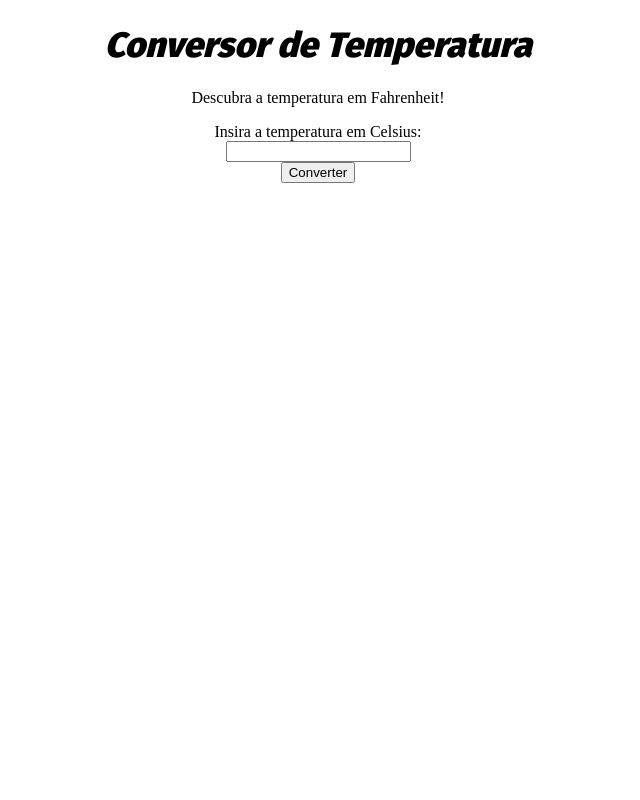
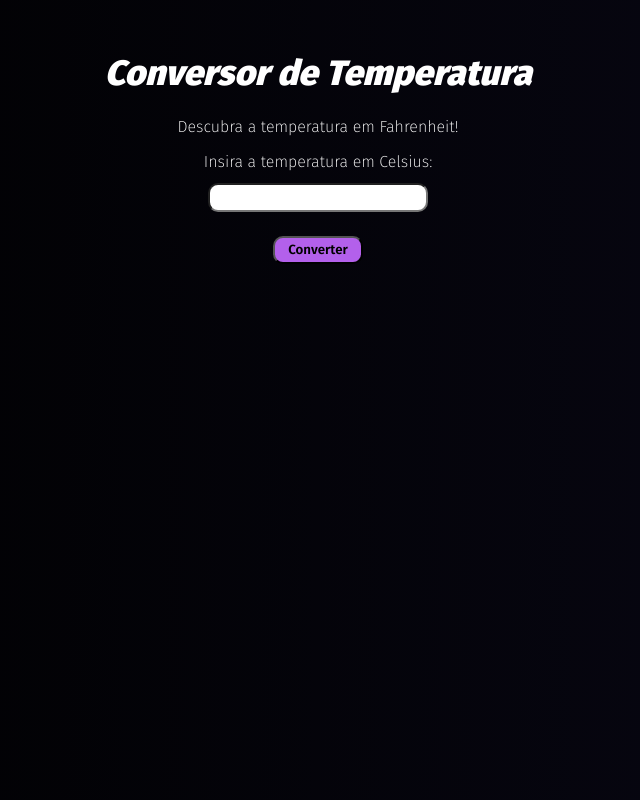
Before and after one commit to carolinadeoli/conversor-temperatura, a plain HTML site: page index.html in a window 1280 px wide. Shown: the whole page, without its empty margins (322-962 px from the left). Drawn offline with Linux system fonts and the light colour scheme.

Commit message:
estilização

```diff
--- a/index.html
+++ b/index.html
@@ -13,7 +13,7 @@
     <p class="subtit">Descubra a temperatura em Fahrenheit!</p>
     <label for="temperatura" id="temperatura"> Insira a temperatura em Celsius:</label> <br>
     <input type="number" id="temperatura" size="2"> <br>
-    <button type="submit" onclick="Converter()">Converter</button>
+    <button type="submit" class="button" onclick="Converter()">Converter</button>
     <h2 id="valorFahrenheit"></h2>
 </div>
 </section>
--- a/style.css
+++ b/style.css
@@ -1,13 +1,42 @@
 @charset "UTF-8";
 @import url('https://fonts.googleapis.com/css2?family=Fira+Sans:wght@100;200;600;900&display=swap');
+
+body{
+    background-image: linear-gradient(to right, black, #080714);
+}
 
 h1{
     font-family: 'Fira Sans', sans-serif;
     font-weight: 700;
     font-style: italic;
     font-size: 2.2em;
+    color: white;
 }
+p, label{
+    color:white;
+    font-family: 'Fira Sans', sans-serif;
+    font-weight: 400;
 
+}
 .container{
     text-align: center;
+    padding: 20px;
+    height: 90vh;
 }
+.button{
+    font-family: 'Fira Sans', sans-serif;
+    font-weight: 600;
+    background-color: rgb(179, 96, 235);
+    margin-top: 12px;
+    padding: 4px 8px;
+    border-radius: 10px;
+    width: 90px;
+}
+#temperatura{
+    border-radius: 10px;
+    width:200px;
+    height:17px;
+    padding: 4px 8px;
+    margin:12px;
+}
+/*#277DE6, #27B3E6/*
```
